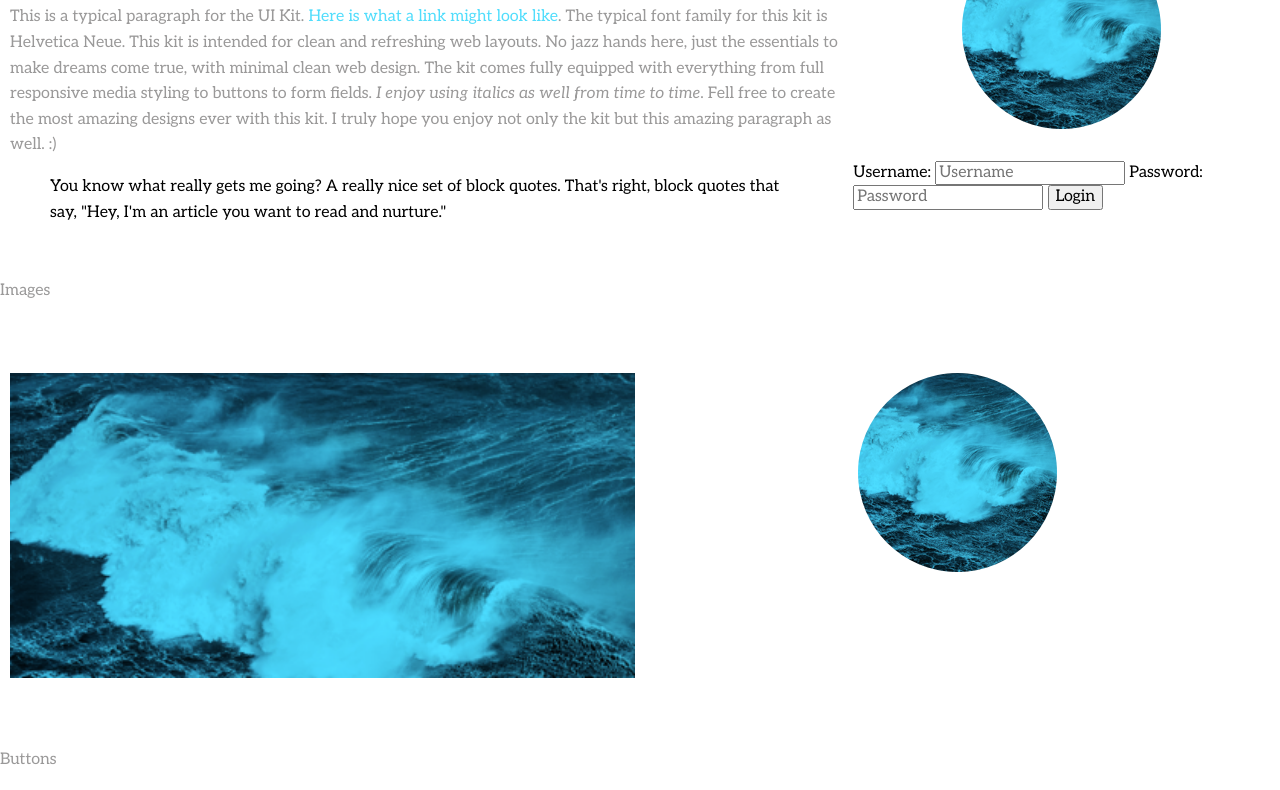
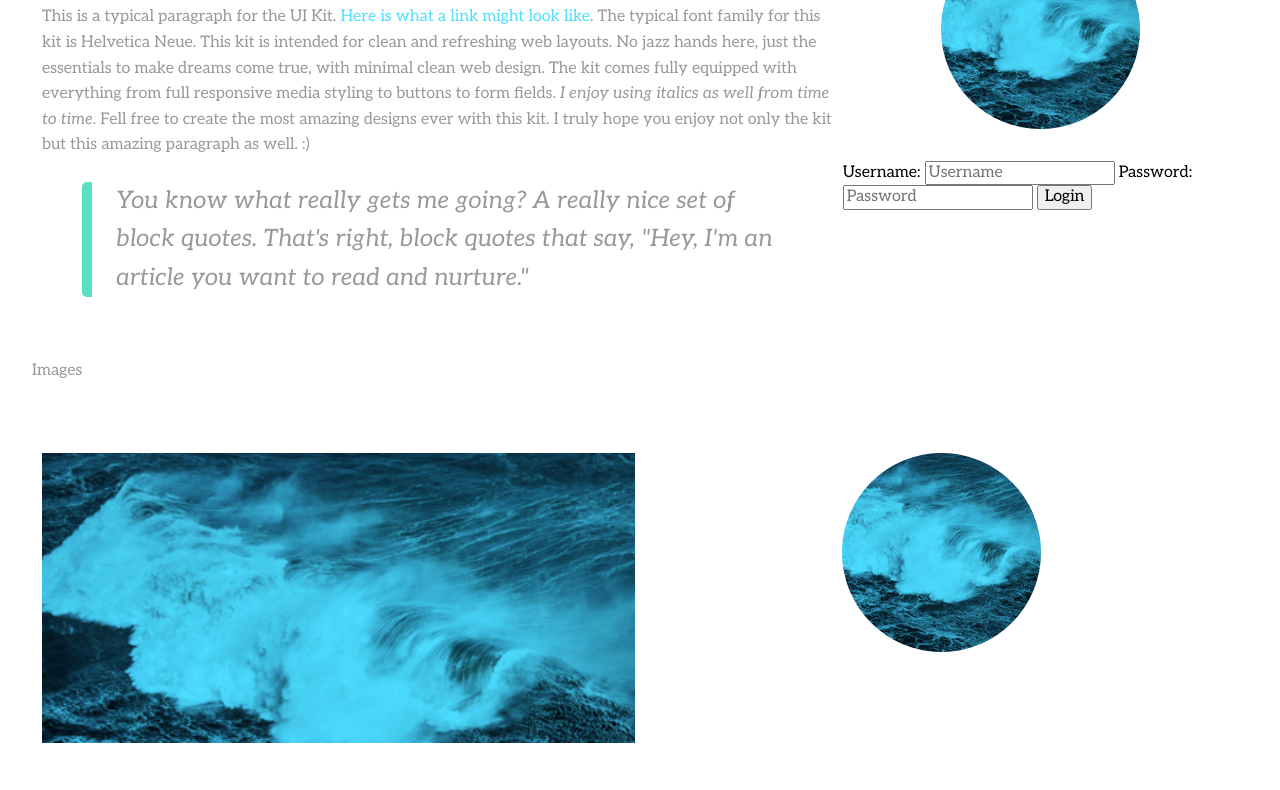
Before and after one commit to alkramas/-techdegree-project-4, a plain HTML site: page index.html in a window 1280 px wide. Shown: the part 567-1357 px from the top of the page. Drawn offline with nearby package versions, Linux system fonts and the light colour scheme.

Commit message:
minor changes styling

```diff
--- a/scss/base/_base.scss
+++ b/scss/base/_base.scss
@@ -29,5 +29,5 @@ a {
 
 /*body*/
 .container {
-//  padding: 0 1em;
+  padding: 0 2em;
 }
--- a/scss/components/_typography.scss
+++ b/scss/components/_typography.scss
@@ -5,6 +5,7 @@
 
 .blockquote, p, h1, h2, h3, h4 {
   line-height: $default-lineheight;
+  color: $default-text-color;
 }
 
 .headline--primary {
@@ -14,5 +15,16 @@
 }
 .headline--secondary {
   color: $default-text-color;
+  font-size: 1.3em;
   font-weight: normal;
 }
+
+.blockquote {
+  font-size: 1.5em;
+  font-style: italic;
+  background-color: $white;
+  border-left: solid 10px $primary-color;
+  border-radius: $button-bordradius;
+  padding-left: 1em;
+
+}
```
Also changed, not shown: css/styles.css, 1 other file.
